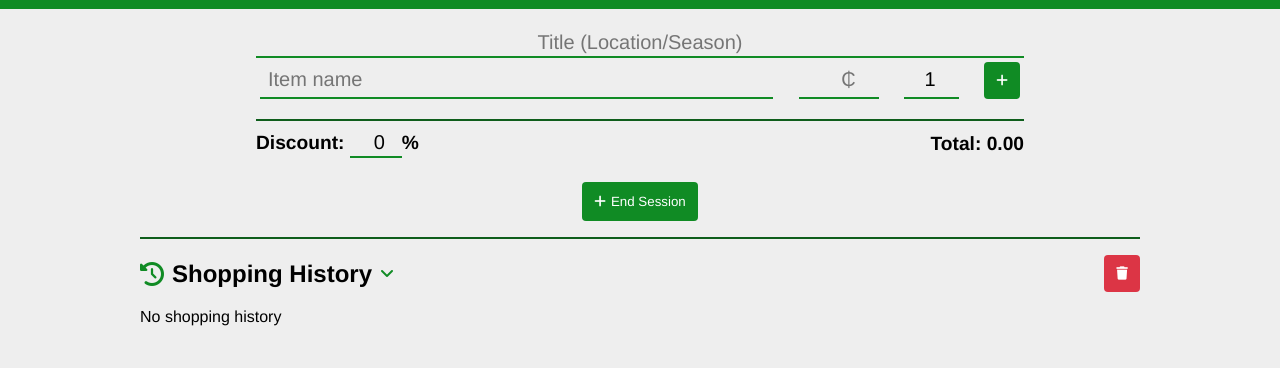
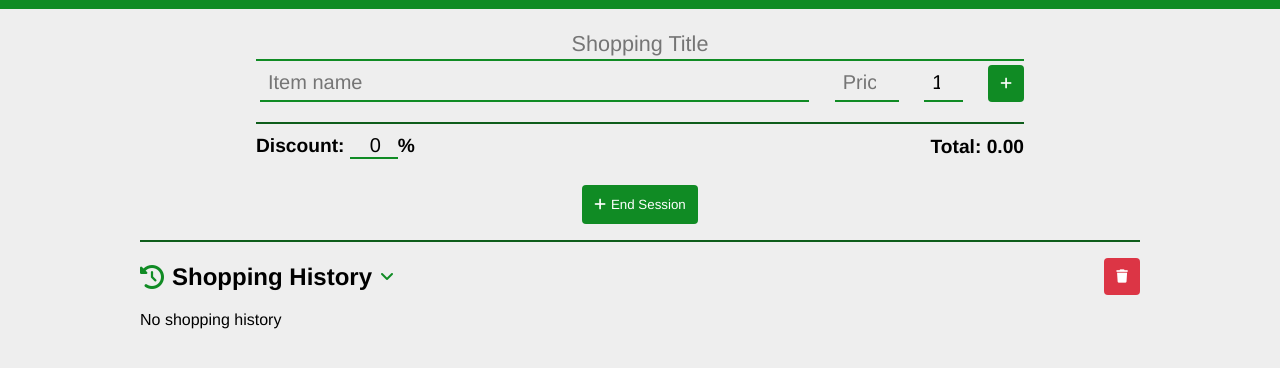
Before and after one commit to MrRyt247/shopping-cart, a plain HTML site: page index.html in a window 1280 px wide. Shown: the part 52-420 px from the top of the page. Drawn offline with nearby package versions, Linux system fonts and the light colour scheme; a web font is replaced by a local one.

Commit message:
♻ tweaked inputs

```diff
--- a/index.html
+++ b/index.html
@@ -27,11 +27,11 @@
     <main class="container">
         <div id="currentSession">
             <div class="add-session-form">
-                <input type="text" id="sessionTitle" placeholder="Title (Location/Season)" aria-label="Session title"
-                    required>
+                <input type="text" id="sessionTitle" placeholder="Shopping Title" aria-label="Session title" required>
                 <div class="add-item-form">
                     <input type="text" id="itemName" placeholder="Item name" aria-label="Item name" required>
-                    <input type="number" id="itemPrice" placeholder="₵" step="0.01" min="0" aria-label="Price" required>
+                    <input type="number" id="itemPrice" placeholder="Price" step="0.01" min="0" aria-label="Price"
+                        required>
                     <input type="number" id="itemQuantity" placeholder="Quantity" min="1" value="1"
                         aria-label="Quantity" required>
                     <button id="addItem" aria-label="Add item to cart">
@@ -47,7 +47,8 @@
             <div class="aggregate-wrapper">
                 <div class="aggregate" aria-live="discount">
                     Discount:
-                    <input type="number" id="itemDiscount" min="0" value="0" aria-label="Discount" required>%
+                    <input type="number" id="itemDiscount" min="0" value="0" aria-label="Discount" placeholder="25%"
+                        required>%
                 </div>
                 <div class="aggregate" aria-live="polite">
                     Total: <span id="cartTotal">0.00</span>
--- a/style.css
+++ b/style.css
@@ -47,7 +47,7 @@ header {
     display: flex;
     justify-content: center;
     align-items: center;
-    column-gap: .5rem;
+    column-gap: 0.5rem;
   }
 }
 
@@ -122,6 +122,7 @@ button.remove:hover {
   justify-content: space-around;
   margin-bottom: 1rem;
   padding: 4px;
+  padding-right: 0;
   column-gap: clamp(0.2rem, 2vw, 3rem);
 }
 
@@ -129,7 +130,8 @@ button.remove:hover {
   width: 100%;
   padding: 2px 0;
   text-align: center;
-  font-size: 1.25rem;
+  text-transform: capitalize;
+  font-size: 1.35rem;
   box-sizing: border-box;
 }
 
@@ -141,12 +143,16 @@ input[type="number"] {
   border-bottom: 2px solid var(--primary);
   background-color: var(--bg-color);
   font-size: 1.25rem;
-  position: relative;
+  box-sizing: border-box;
 }
 
-input[placeholder="₵"] {
+input[placeholder="Price"] {
   max-width: 4rem;
   text-align: end;
+}
+
+input[placeholder="Price"]::placeholder {
+  text-align: start;
 }
 
 input[placeholder="Quantity"],
@@ -158,7 +164,7 @@ input[placeholder="Quantity"],
 input[id="itemDiscount"],
 .quantity {
   max-width: 3rem;
-  padding: 2px;
+  padding: 0 2px;
   text-align: end;
 }
 
```
